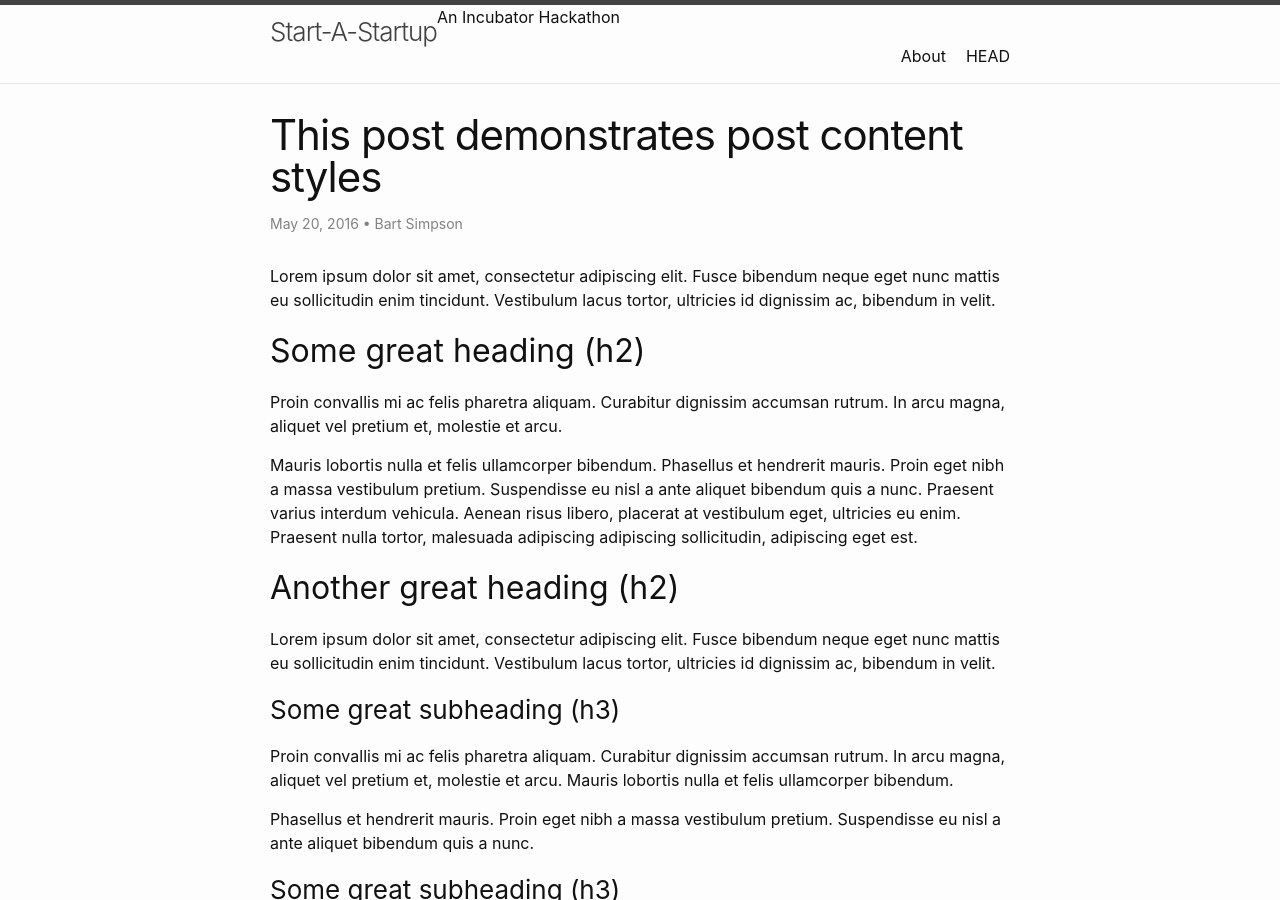
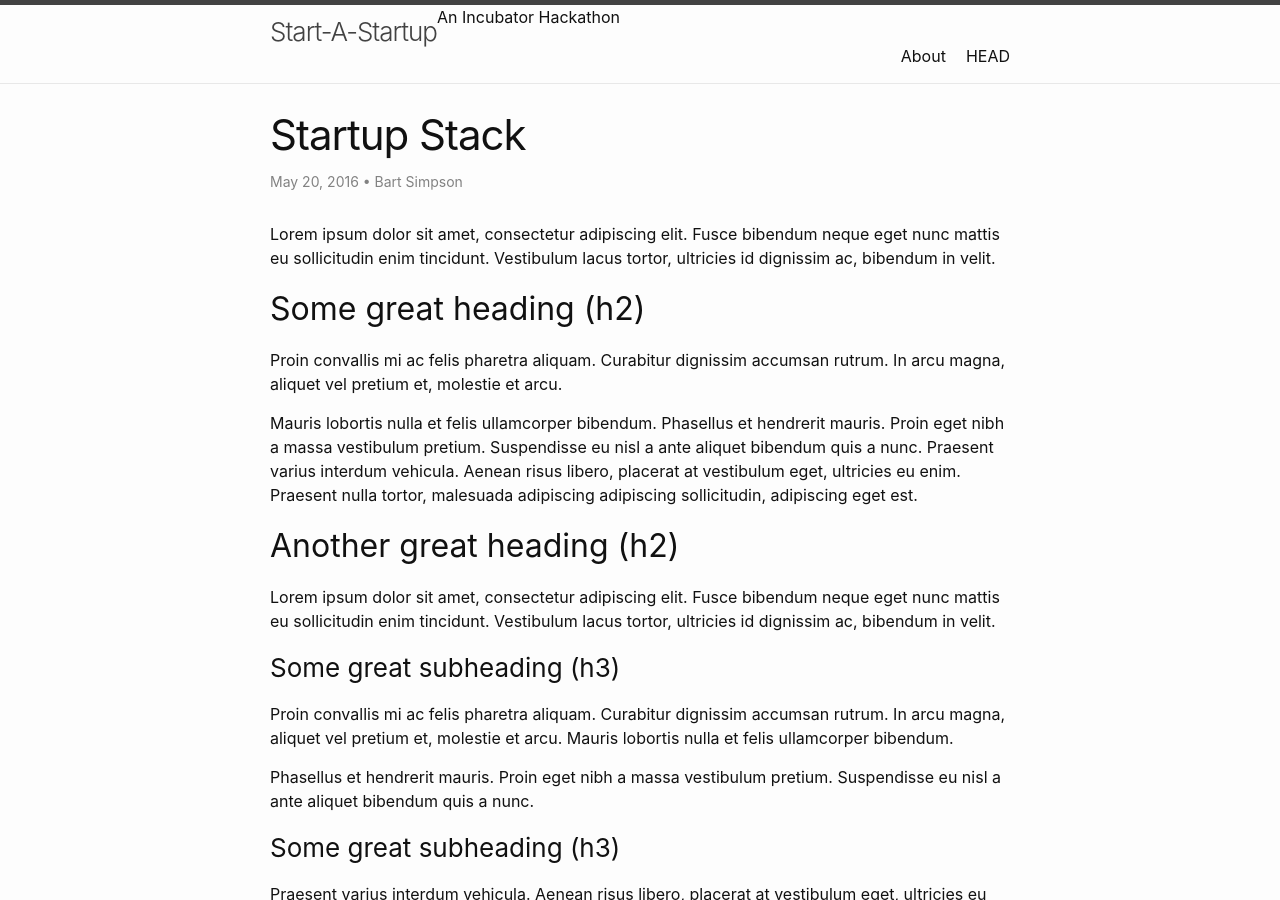
Before and after one commit to Start-A-Startup/start-a-startup-website, a Jekyll site: the page built from _posts/2016-05-20-startup-stack.md, in a window 1280 px wide and 900 px high. Built offline with Jekyll 4.4.1, drawn with Linux system fonts in a browser that asks for light colours.

Commit message:
Update 2016-05-20-startup-stack.md

```diff
--- a/_posts/2016-05-20-startup-stack.md
+++ b/_posts/2016-05-20-startup-stack.md
@@ -1,6 +1,6 @@
 ---
 layout: post
-title: "This post demonstrates post content styles"
+title: "Startup Stack"
 categories: junk
 author: "Bart Simpson"
 meta: "Springfield"
```
